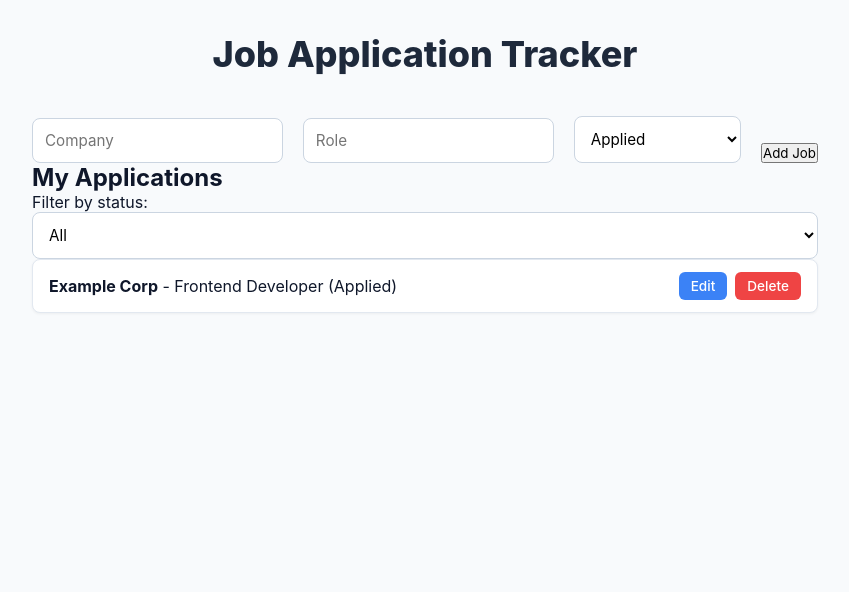
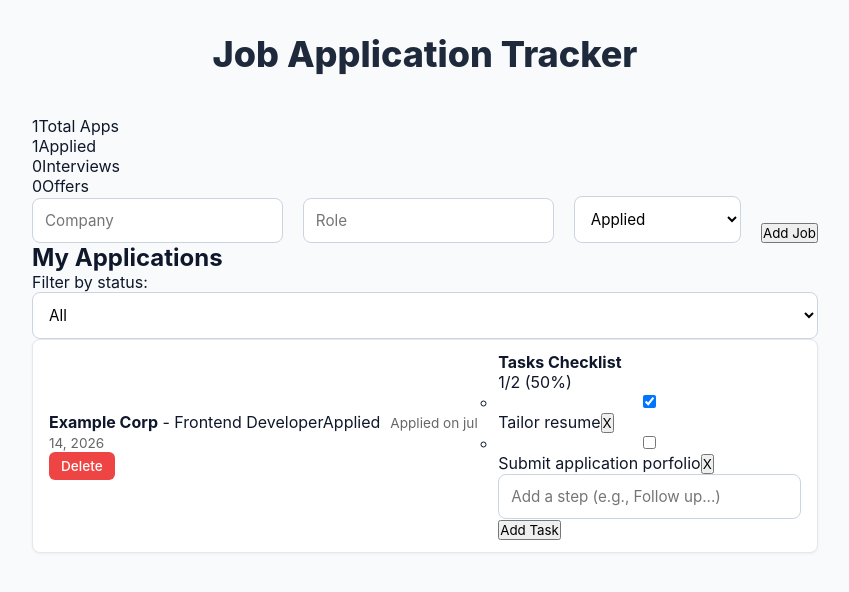
Before and after one commit to EricCR85/job-application-tracker, a React (Vite) app: page / in a window 1280 px wide. Shown: the top 592 px of the page, without its empty margins (215-1064 px from the left). Built offline with nearby package versions, Linux system fonts and the light colour scheme.

Commit message:
checklist schema, checklist state handlers , progress bar , task ui render

```diff
--- a/src/App.jsx
+++ b/src/App.jsx
@@ -4,31 +4,56 @@ import "./App.css";
 function App() {
   const [jobs, setJobs] = useState(() => {
     const savedJobs = localStorage.getItem("jobs");
-    return savedJobs
-      ? JSON.parse(savedJobs)
-      : [
+    if (!savedJobs || savedJobs === "undefined") {
+      return [
         {
           id: 1,
-            company: `Example Corp`,
-            role: `Frontend Developer`,
-            status: `Applied`,
+          company: "Example Corp",
+          role: "Frontend Developer",
+          status: "Applied",
+          dateApplied: "jul 14, 2026",
+          tasks: [
+            { id: 101, text: "Tailor resume", completed: true },
+            {id: 102, text: "Submit application porfolio", completed: false },
+          ]
         },
       ];
+    }
+
+    try {
+      const parsed = JSON.parse(savedJobs);
+      return parsed.map((job) => ({
+        ...job,
+        tasks: job.tasks || [],
+      }));
+    } catch (e) {
+      console.error("Falied to parse jobs from localStorage:", e);
+      return [
+        {
+          id: 1,
+          company: "Example Corp",
+          role: "Frontend Developer",
+          status: "Applied",
+          dateApplied: "Jul 14, 2026",
+        },
+      ];
+    }
   });
-  const [filter, setFilter] = useState("all")
+  const [filter, setFilter] = useState("all");
   const [formData, setFormData] = useState({
     company: "",
     role: "",
     status: "Applied",
   });
 
-
   const [editingId, setEditingId] = useState(null);
   const [editFormData, setEditFormData] = useState({
     company: "",
     role: "",
     status: "Applied",
-  })
+  });
+
+  const [taskInputs, setTaskInputs] = useState({});
 
   useEffect(() => {
     localStorage.setItem("jobs", JSON.stringify(jobs));
@@ -44,6 +69,12 @@ function App() {
       company: formData.company,
       role: formData.role,
       status: formData.status,
+      dateApplied: new Date().toLocaleDateString("en-US", {
+        month: "short",
+        day: "numeric",
+        year: "numeric",
+      }),
+      tasks: [],
     };
 
     setJobs([...jobs, newJob]);
@@ -68,24 +99,111 @@ function App() {
     if (!editFormData.company || !editFormData.role) return;
 
     setJobs(
-      jobs.map((job) =>
-        job.id === id
-          ? {
+      jobs.map((job) => {
+        if (job.id === id) {
+          return {
             ...job,
             company: editFormData.company,
             role: editFormData.role,
             status: editFormData.status,
+          };
         }
-          : job,
-      ),
+        return job;
+      }),
     );
     setEditingId(null);
   };
+
+  const handleCancelEdit = () => {
+    setEditingId(null);
+  };
+
+  const handleAddTask = (jobId) => {
+    const taskText = taskInputs[jobId]?.trim();
+    if (!taskText) return;
+
+    setJobs(
+      jobs.map((job) => {
+        if (job.id === jobId) {
+          return {
+            ...job,
+            tasks: [
+              ...(job.tasks || []),
+              { id: Date.now(), text: taskText, completed: false },
+            ],
+          };
+        }
+        return job;
+      })
+    );
+    setTaskInputs({ ...taskInputs, [jobId]: "" });
+  };
+
+  const handleToggleTask = (jobId, taskId) => {
+    setJobs(
+      jobs.map((job) => {
+        if (job.id === jobId) {
+          return {
+            ...job,
+            tasks: job.tasks.map((task) =>
+              task.id === taskId ? { ...task, completed: !task.completed } : task
+            ),
+          };
+        }
+        return job;
+      })
+    );
+  };
+
+  const handleDeleteTask = (jobId, taskId) => {
+    setJobs(
+      jobs.map((job) => {
+        if (job.id === jobId) {
+          return {
+            ...job,
+            tasks: job.tasks.filter((task) => task.id !== taskId),
+          }
+        }
+        return job;
+      })
+    )
+  }
+
+  const totalJobs = jobs.length;
+  const appliedCount = jobs.filter((j) => j.status === "Applied").length;
+  const interviewingCount = jobs.filter(
+    (j) => j.status === "Interviewing",
+  ).length;
+  const offersCount = jobs.filter((j) => j.status === "Offer").length;
+
+  const filteredJobs = jobs.filter(
+    (job) => filter === "all" || job.status === filter,
+  );
   return (
     <div className="app-container">
       <header>
         <h1>Job Application Tracker</h1>
       </header>
+
+      <section className="stats-dashboard">
+        <div className="stat-card">
+          <span className="stat-value">{totalJobs}</span>
+          <span className="stat-label">Total Apps</span>
+        </div>
+        <div className="stat-card status-applied">
+          <span className="stat-value">{appliedCount}</span>
+          <span className="stat-label">Applied</span>
+        </div>
+        <div className="stat-card status-interviewing">
+          <span className="stat-value">{interviewingCount}</span>
+          <span className="stat-label">Interviews</span>
+        </div>
+        <div className="stat-card status-offer">
+          <span className="stat-value">{offersCount}</span>
+          <span className="stat-label">Offers</span>
+        </div>
+      </section>
+
       <main>
         <section className="add-job-section">
           <form onSubmit={handleAddJob}>
@@ -117,8 +235,10 @@ function App() {
             <button type="submit">Add Job</button>
           </form>
         </section>
+
         <section className="job-list">
           <h2>My Applications</h2>
+          <div className="filter-container">
             <label>Filter by status: </label>
             <select value={filter} onChange={(e) => setFilter(e.target.value)}>
               <option value="all">All</option>
@@ -127,10 +247,23 @@ function App() {
               <option value="Offer">Offer</option>
               <option value="Rejected">Rejected</option>
             </select>
-          <ul>
-            {jobs
-              .filter((job) => filter === "all" || job.status === filter)
-              .map((job) => (
+          </div>
+          <ul className="job-list">
+            {filteredJobs.length === 0 ? (
+              <li className="no-jobs-message">
+                No jobs found under this status.
+              </li>
+            ) : (
+              filteredJobs.map((job) => {
+                const hasTasks = job.tasks && job.tasks.length > 0;
+                const completedTasks = hasTasks
+                  ? job.tasks.filter((t) => t.completed).length
+                  : 0;
+                const taskPercentage = hasTasks
+                  ? Math.round((completedTasks / job.tasks.length) * 100)
+                  : 0;
+
+                return (
                   <li key={job.id} className="job-card">
                     {editingId === job.id ? (
                     <form
@@ -188,17 +321,27 @@ function App() {
                     </form>
                   ) : (
                     <>
+                      <div className="job-info">
                         <div>
-                        <strong>{job.company}</strong> - {job.role} ({job.status}
-                        )
+                          <strong>{job.company}</strong> - {job.role}
+                          <span
+                            className={`status-tag status-${job.status.toLowerCase()}`}
+                          >
+                            {job.status}
+                          </span>
+                          {job.dateApplied && (
+                            <span
+                              style={{
+                                fontSize: "0.85em",
+                                color: "#666",
+                                marginLeft: "10px",
+                              }}
+                            >
+                              Applied on {job.dateApplied}
+                            </span>
+                          )}
                         </div>
                         <div className="card-actions">
-                        <button
-                          onClick={() => handleEditClick(job)}
-                          className="edit-btn"
-                          >
-                          Edit
-                        </button>
                           <button
                             onClick={() => handleDeleteJob(job.id)}
                             className="delete-btn"
@@ -206,15 +349,85 @@ function App() {
                             Delete
                           </button>
                         </div>
-                          </>
-
+                      </div>
+                      <div className="job-tasks-section">
+                        <div className="tasks-header">
+                          <h4>Tasks Checklist</h4>
+                          {hasTasks && (
+                            <span className="tasks-progress">
+                              {completedTasks}/{job.tasks.length} ({taskPercentage}%)
+                            </span>
                           )}
-                  {/* <strong>{job.company}</strong> - {job.role} ({job.status})
-                  <button onClick={() => handleDeleteJob(job.id)}>
-                    Delete
-                  </button> */}
+                        </div>
+                        {hasTasks && (
+                          <div className="progress-bar-container">
+                            <div
+                              className="progress-bar"
+                              style={{ width: `${taskPercentage}%` }}
+                            ></div>
+                          </div>
+                        )}
+                        <ul className="task-sublist">
+                          {(job.tasks || []).map((task) => (
+                            <li key={task.id} className="task-item">
+                              <label className="task-label">
+                                <input
+                                  type="checkbox"
+                                  checked={task.completed}
+                                  onChange={() => handleToggleTask(job.id, task.id)}
+                                />
+                                <span
+                                  className={
+                                    task.completed
+                                      ? "task-text completed"
+                                      : "task-text"
+                                  }
+                                >
+                                  {task.text}
+                                </span>
+                              </label>
+                              <button
+                                type="button"
+                                className="delete-task-btn"
+                                onClick={() => handleDeleteTask(job.id, task.id)}
+                              >
+                                X
+                              </button>
                             </li>
                           ))}
+                        </ul>
+                        <div className="add-task-form">
+                          <input
+                            type="text"
+                            placeholder="Add a step (e.g., Follow up...)"
+                            value={taskInputs[job.id] || ""}
+                            onChange={(e) =>
+                              setTaskInputs({
+                                ...taskInputs,
+                                [job.id]: e.target.value,
+                              })
+                            }
+                            onKeyDown={(e) => {
+                              if (e.key === "Enter") {
+                                e.preventDefault();
+                                handleAddTask(job.id);
+                              }
+                            }}
+                          />
+                          <button
+                            type="button"
+                            onClick={() => handleAddTask(job.id)}
+                          >
+                            Add Task
+                          </button>
+                        </div>
+                      </div>
+                    </>
+                  )}
+                  </li>
+              );
+            })
+            )}
           </ul>
         </section>
       </main>
```
Lines whose indentation alone changed are shown as unchanged.
